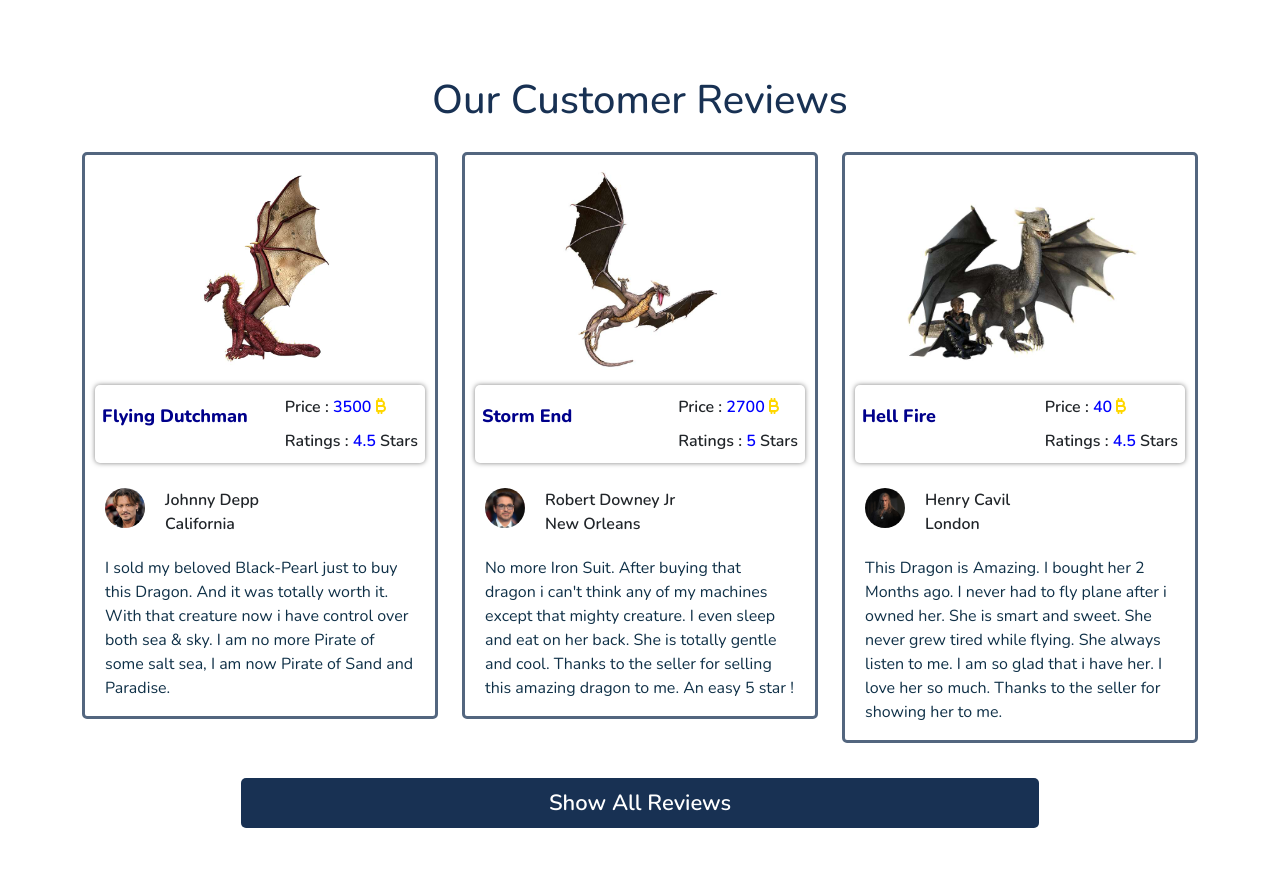
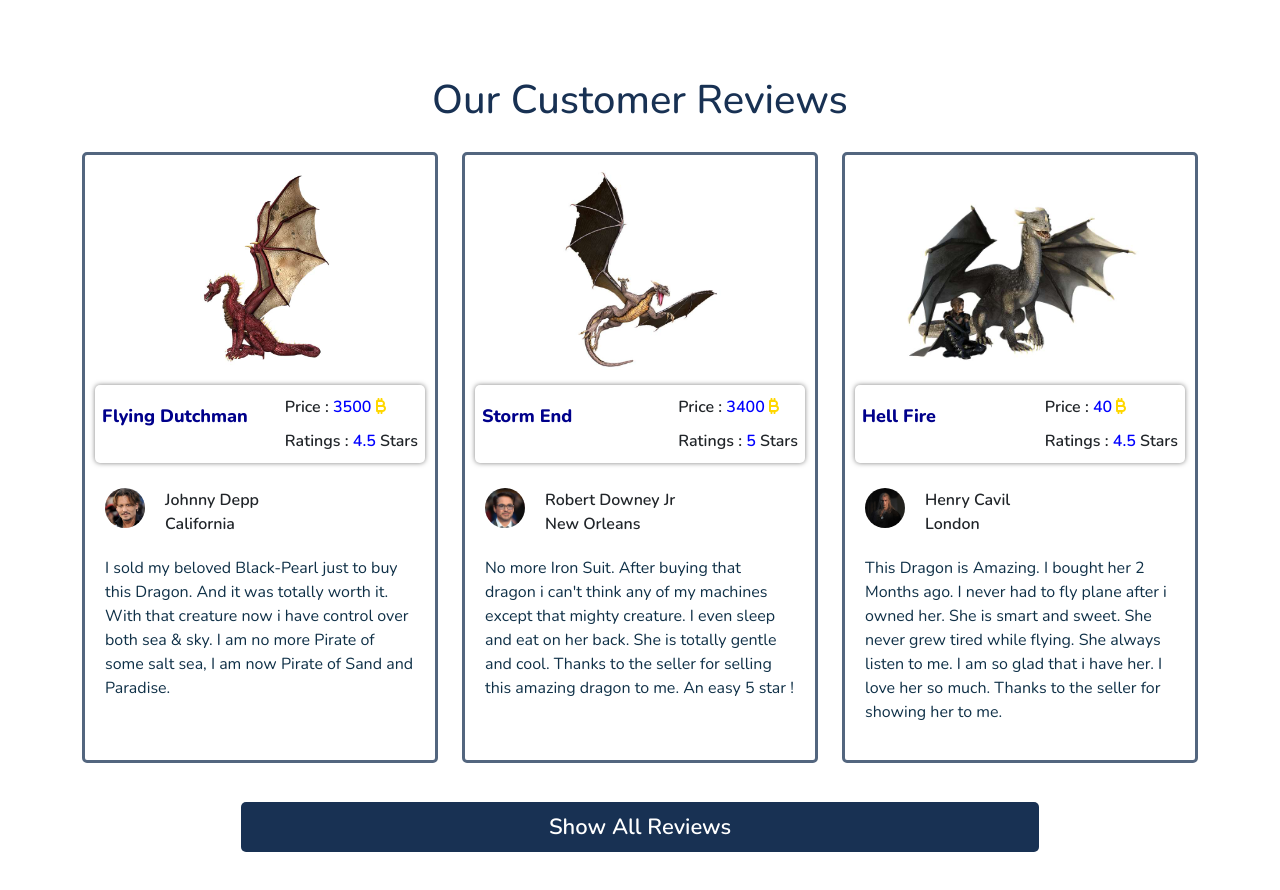
Before and after one commit to shafik720/assignment-9-react-router, a React (Create React App) app: page / in a window 1280 px wide. Shown: the part 600-1490 px from the top of the page. Built offline with nearby package versions, Linux system fonts and the light colour scheme.

Commit message:
user review database working

```diff
--- a/public/userDb.json
+++ b/public/userDb.json
@@ -21,7 +21,7 @@
     "comments": "No more Iron Suit. After buying that dragon i can't think any of my machines except that mighty creature. I even sleep and eat on her back. She is totally gentle and cool. Thanks to the seller for selling this amazing dragon to me. An easy 5 star ! ",
     "dragonId": 2,
     "dragonName": "Storm End",
-    "price": 2700,
+    "price": 3400,
     "ratings": 5,
     "imgSrc": "img/Dragon/dragon (1).jpg"
   },
--- a/src/Components/Review/Review.js
+++ b/src/Components/Review/Review.js
@@ -9,9 +9,9 @@ const Review = (props) => {
     const{ img, userName, location, profession, comments, dragonName, imgSrc, price, ratings} = props.index;
     console.log(props.index);
     return (
-        <div className=" col-lg-4 review-divs">
-            <div className="user-card">
-                <div className="productCard">
+        <div className=" col-lg-4 review-divs mb-4">
+            <div className="user-card h-100">
+                <div className="productCard ">
                     <div className="productCard-top">
                         <img src={imgSrc} alt=""/>
                     </div>
```
